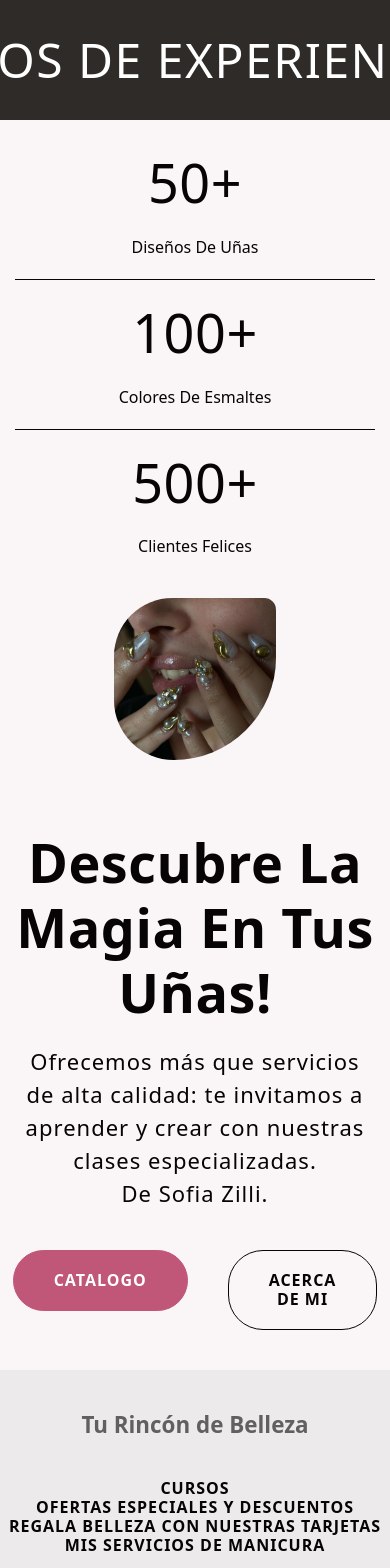
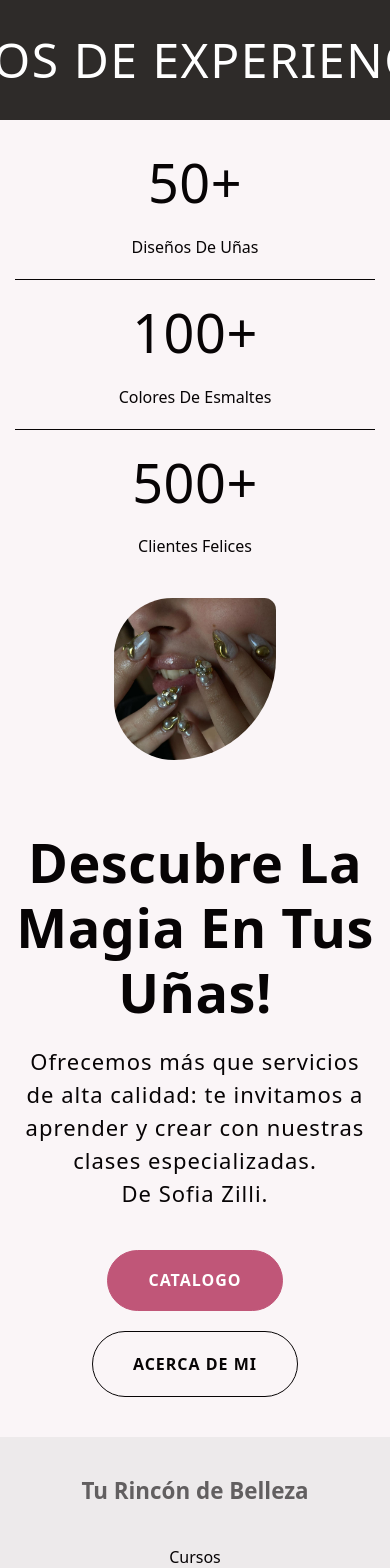
Before and after one commit to PSuarez18/cosmeticSofia, a React (Vite) app: page / in a window 390 px wide. Shown: the top 1568 px of the page. Built offline with nearby package versions, Linux system fonts and the light colour scheme.

Commit message:
mejore el responsive del boton acerca de mi

```diff
--- a/src/components/SectionZillinails/SectionInfoZilinail.jsx
+++ b/src/components/SectionZillinails/SectionInfoZilinail.jsx
@@ -1,3 +1,4 @@
+import { Link } from "react-router-dom";
 import "../../styles/SectionZilinails.css";
 
 const SectionZillinails = () => {
@@ -23,8 +24,8 @@ const SectionZillinails = () => {
                         </p>
 
                         <div className="button-wrap center-tablet">
-                            <a href="/catalogo" className="primary-button">Catalogo</a>
-                            <a href="/about-me" className="primary-button-border">Acerca de Mi</a>
+                            <Link href="/catalogo" className="primary-button">Catalogo</Link>
+                            <Link href="/about-me" className="primary-button-border">Acerca de Mi</Link>
                         </div>
                     </div>
                 </div>
--- a/src/styles/SectionZilinails.css
+++ b/src/styles/SectionZilinails.css
@@ -63,8 +63,9 @@
     align-items: center;
     padding: 20px 40px;
     font-weight: 700;
-    transition: all .2s;
+    transition: all 0.8s;
     display: inline-block;
+    text-decoration: none;
 }
 
 .primary-button:hover {
@@ -86,27 +87,17 @@
     padding: 20px 40px;
     font-size: 16px;
     font-weight: 700;
-    transition: all .3s;
+    transition: all 0.8s;
     display: inline-block;
+    line-height: 1.2em;
+    text-decoration: none;
 }
 
-a {
-    color: var(--text);
-    letter-spacing: 1px;
-    text-transform: uppercase;
-    align-items: center;
-    font-weight: 700;
-    line-height: 1.2em;
-    text-decoration: none;
-    transition: color .3s;
-}
 
-a:hover {
-    color: var(--primary);
-}
 
-a:active,
-a:hover {
+
+.primary-button:active,
+.primary-button:hover {
     outline: 0;
 }
 
@@ -125,7 +116,8 @@ a:hover {
 
 @media screen and (max-width: 479px) {
     .button-wrap.center-tablet {
-        flex-direction: column;
+        flex-direction: column !important;
+        align-items: center;
     }
 }
 
@@ -221,11 +213,7 @@ a:hover {
     letter-spacing: 1px;
     font-size: 22px;
     line-height: 1.5em;
-}
-
-p {
     text-transform: none;
     margin-top: 10px;
     margin-bottom: 10px;
-    line-height: 1.5em;
 }
```
